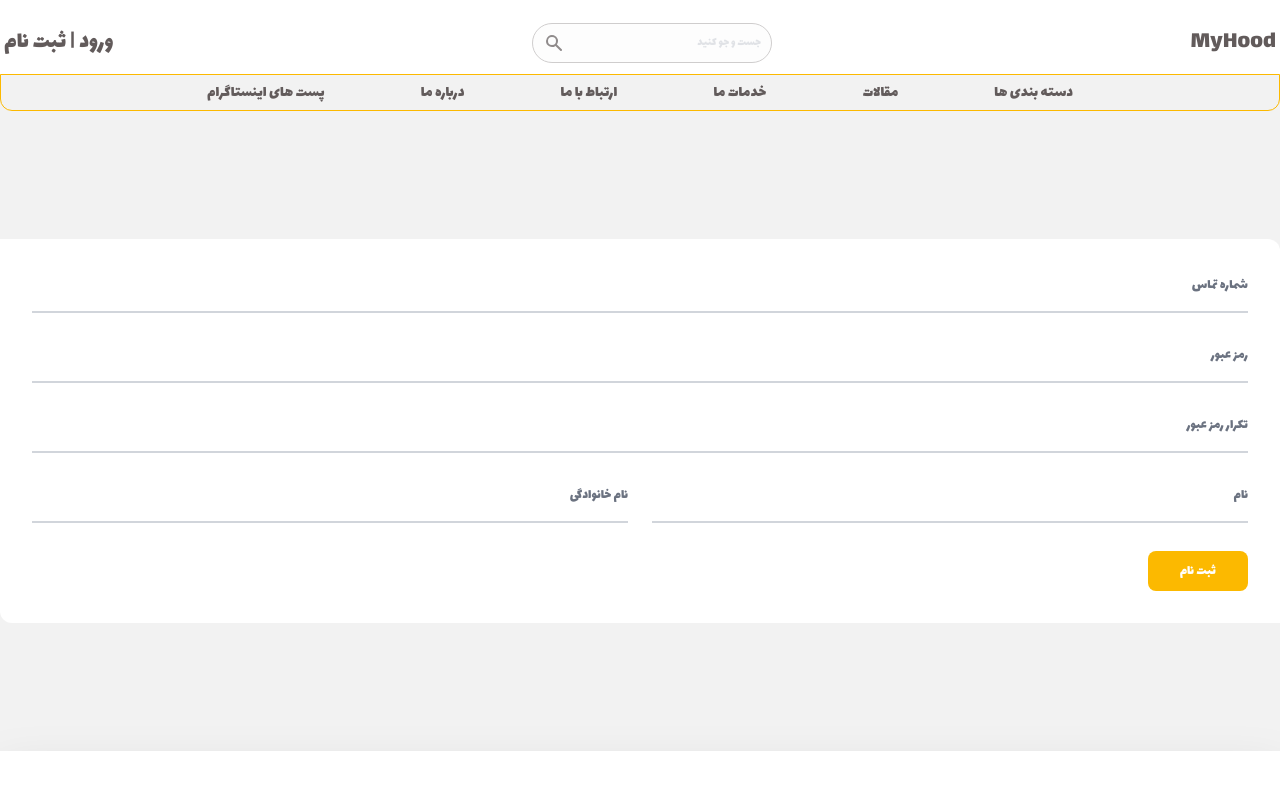
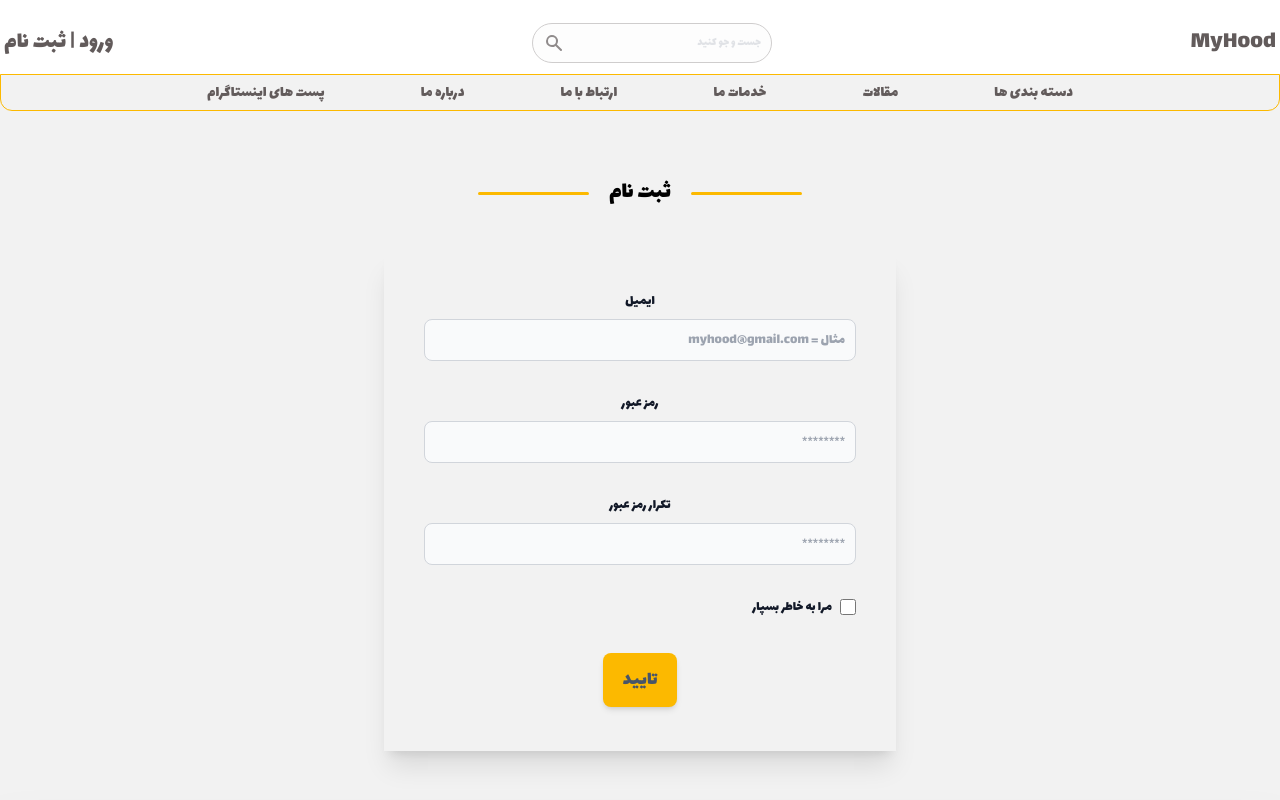
Before and after one commit to Parsa361/MyHood, a Nuxt app: page /signup in a window 1280 px wide. Shown: the top 800 px of the page. Built offline with nearby package versions, Linux system fonts and the light colour scheme.

Commit message:
Rewrite Signup page, req to the vuex

```diff
--- a/pages/signup/index.vue
+++ b/pages/signup/index.vue
@@ -1,83 +1,81 @@
 <template>
-    <div class="container mx-auto my-[8rem]">
+    <div>
+        <CategoryTitle>ثبت نام</CategoryTitle>
 
-        <form class="font-Lalezar bg-white p-[2rem] rounded-tr-xl rounded-bl-xl" @submit.prevent="onSubmit">
+        <div class="max-w-lg shadow-xl my-10 text-center mx-auto">
+            <form class="font-Lalezar gap-y-5 p-10" action='#' @submit.prevent="onSubmit">
+                <div class="mb-[2rem]">
 
-            <div class="relative z-0 mb-[1.75rem] w-full group">
-                <input v-model="information.username" type="phone" name="floating_phone" id="floating_phone"
-                    class="block py-2.5 px-0 w-full text-sm text-gray-900 bg-transparent border-0 border-b-2 border-gray-300 appearance-none dark:text-white dark:border-gray-600 dark:focus:border-yellowHood focus:outline-none focus:ring-0 focus:border-yellowHood peer"
-                    placeholder=" " required="">
-                <label for="floating_phone"
-                    class="peer-focus:font-medium absolute text-sm text-gray-500 dark:text-gray-400 duration-300 transform -translate-y-6 scale-75 top-1 -z-10 origin-[0] peer-focus:right-0 peer-focus:text-yellowHood peer-focus:dark:text-yellowHood peer-placeholder-shown:scale-100 peer-placeholder-shown:translate-y-0 peer-focus:scale-75 peer-focus:-translate-y-6">شماره
-                    تماس</label>
-            </div>
-            <div class="relative z-0 mb-[1.75rem] w-full group">
-                <input v-model="password1" type="password" name="floating_password" id="floating_password"
-                    class="block py-2.5 px-0 w-full text-sm text-gray-900 bg-transparent border-0 border-b-2 border-gray-300 appearance-none dark:text-white dark:border-gray-600 dark:focus:border-yellowHood focus:outline-none focus:ring-0 focus:border-yellowHood peer"
-                    placeholder=" " required="">
-                <label for="floating_password"
-                    class="peer-focus:font-medium absolute text-sm text-gray-500 dark:text-gray-400 duration-300 transform -translate-y-6 scale-75  top-1 -z-10 origin-[0] peer-focus:right-0 peer-focus:text-yellowHood peer-focus:dark:text-yellowHood peer-placeholder-shown:scale-100 peer-placeholder-shown:translate-y-0 peer-focus:scale-75 peer-focus:-translate-y-6">رمز
-                    عبور</label>
-            </div>
-            <div class="relative z-0 mb-[1.75rem] w-full group">
-                <input v-model="password2" type="password" name="repeat_password" id="floating_repeat_password"
-                    class="block py-2.5 px-0 w-full text-sm text-gray-900 bg-transparent border-0 border-b-2 border-gray-300 appearance-none dark:text-white dark:border-gray-600 dark:focus:border-yellowHood focus:outline-none focus:ring-0 focus:border-yellowHood peer"
-                    placeholder=" " required="">
-                <label for="floating_repeat_password"
-                    class="peer-focus:font-medium absolute text-sm text-gray-500 dark:text-gray-400 duration-300 transform -translate-y-6 scale-75  top-1 -z-10 origin-[0] peer-focus:right-0 peer-focus:text-yellowHood peer-focus:dark:text-yellowHood peer-placeholder-shown:scale-100 peer-placeholder-shown:translate-y-0 peer-focus:scale-75 peer-focus:-translate-y-6">تکرار
-                    رمز عبور</label>
-            </div>
-            <div class="grid md:grid-cols-2 md:gap-6">
-                <div class="relative z-0 mb-[1.75rem] w-full group">
-                    <input v-model="information.firstname" type="text" name="floating_first_name"
-                        id="floating_first_name"
-                        class="block py-2.5 px-0 w-full text-sm text-gray-900 bg-transparent border-0 border-b-2 border-gray-300 appearance-none dark:text-white dark:border-gray-600 dark:focus:border-yellowHood focus:outline-none focus:ring-0 focus:border-yellowHood peer"
-                        placeholder=" " required="">
-                    <label for="floating_first_name"
-                        class="peer-focus:font-medium absolute text-sm text-gray-500 dark:text-gray-400 duration-300 transform -translate-y-6 scale-75  top-1 -z-10 origin-[0] peer-focus:right-0 peer-focus:text-yellowHood peer-focus:dark:text-yellowHood peer-placeholder-shown:scale-100 peer-placeholder-shown:translate-y-0 peer-focus:scale-75 peer-focus:-translate-y-6">نام</label>
+                    <!-- email -->
+                    <label for="email" class="block mb-2 text-sm font-medium text-gray-900">ایمیل</label>
+                    <input v-model="email" type="email" id="email"
+                        class="bg-gray-50 border border-gray-300 text-gray-900 text-sm rounded-lg focus:ring-yellow-400 focus:border-yellow-400 block w-full p-2.5 outline-none"
+                        placeholder="مثال = myhood@gmail.com" required="">
                 </div>
-                <div class="relative z-0 mb-[1.75rem] w-full group">
-                    <input v-model="information.lastname" type="text" name="floating_last_name" id="floating_last_name"
-                        class="block py-2.5 px-0 w-full text-sm text-gray-900 bg-transparent border-0 border-b-2 border-gray-300 appearance-none dark:text-white dark:border-gray-600 dark:focus:border-yellowHood focus:outline-none focus:ring-0 focus:border-yellowHood peer"
-                        placeholder=" " required="">
-                    <label for="floating_last_name"
-                        class="peer-focus:font-medium absolute text-sm text-gray-500 dark:text-gray-400 duration-300 transform -translate-y-6 scale-75  top-1 -z-10 origin-[0] peer-focus:right-0 peer-focus:text-yellowHood peer-focus:dark:text-yellowHood peer-placeholder-shown:scale-100 peer-placeholder-shown:translate-y-0 peer-focus:scale-75 peer-focus:-translate-y-6">نام
-                        خانوادگی</label>
+
+                <div class="mb-[2rem]">
+                    <!-- password 1 -->
+                    <label for="password" class="block mb-2 text-sm font-medium text-gray-900">رمز
+                        عبور</label>
+                    <input v-model="password1" type="password" id="password"
+                        class="bg-gray-50 border border-gray-300 text-gray-900 text-sm rounded-lg focus:ring-yellow-400 focus:border-yellow-400 block w-full p-2.5 outline-none"
+                        placeholder="********" required="true">
                 </div>
-            </div>
 
-            <button type="submit"
-                class="text-white bg-yellowHood hover:bg-yellowHood focus:ring-4 focus:outline-none focus:ring-yellow-200 font-medium rounded-lg text-sm w-full sm:w-auto px-[2rem] py-2.5 text-center dark:bg-yellow-400 dark:hover:bg-yellow-300 dark:focus:ring-yellowHood">ثبت
-                نام</button>
-        </form>
+                <div class="mb-[2rem]">
+                    <!-- password 2 -->
+                    <label for="password2" class="block mb-2 text-sm font-medium text-gray-900">تکرار رمز
+                        عبور</label>
+                    <input v-model="password2" type="password" id="password2"
+                        class="bg-gray-50 border border-gray-300 text-gray-900 text-sm rounded-lg focus:ring-yellow-400 focus:border-yellow-400 block w-full p-2.5 outline-none"
+                        placeholder="********" required="true">
+                </div>
 
+                <!-- Remember section -->
+                <div class="flex items-start mb-[2rem]">
+                    <div class="flex items-center h-5">
+                        <input id="remember" type="checkbox" value=""
+                            class="w-4 h-4 bg-gray-50 rounded border border-gray-300 focus:ring-3 focus:ring-yellowHood">
+                    </div>
+                    <label for="remember" class="mr-2 text-sm font-medium text-gray-900">مرا به خاطر
+                        بسپار</label>
+                </div>
+
+                <div class="text-center">
+                    <ButtonUI type="submit">تایید</ButtonUI>
+                </div>
+            </form>
+        </div>
     </div>
 </template>
 
 <script>
+import ButtonUI from '~/components/ButtonUI.vue';
+import CategoryTitle from '~/components/CategoryTitle.vue';
 
 export default {
     data() {
         return {
-            information: {},
-            password1: '',
-            password2: '',
+            email: '',
+            password: '',
+            password1: "",
+            password2: "",
+        };
+    },
+    methods: {
+        onSubmit() {
+            if (this.password1 === this.password2) {
+                this.password = this.password1;
+            }
+            this.$store.dispatch('authenticateUser', {
+                email: this.email,
+                password: this.password
+            }).then(() => { this.$router.push('/about') })
+
+
         }
     },
-    methods: {
-        async onSubmit() {
-            if (this.password1 == this.password2) {
-                this.information.password = this.password1
-            }
-            await this.$axios
-                .$post('/api/v1/users/', this.information)
-                .then(r => {
-                    console.log(r.data);
-                })
-
-        }
-    }
-
+    components: { ButtonUI, CategoryTitle }
 }
 
 </script>
```
